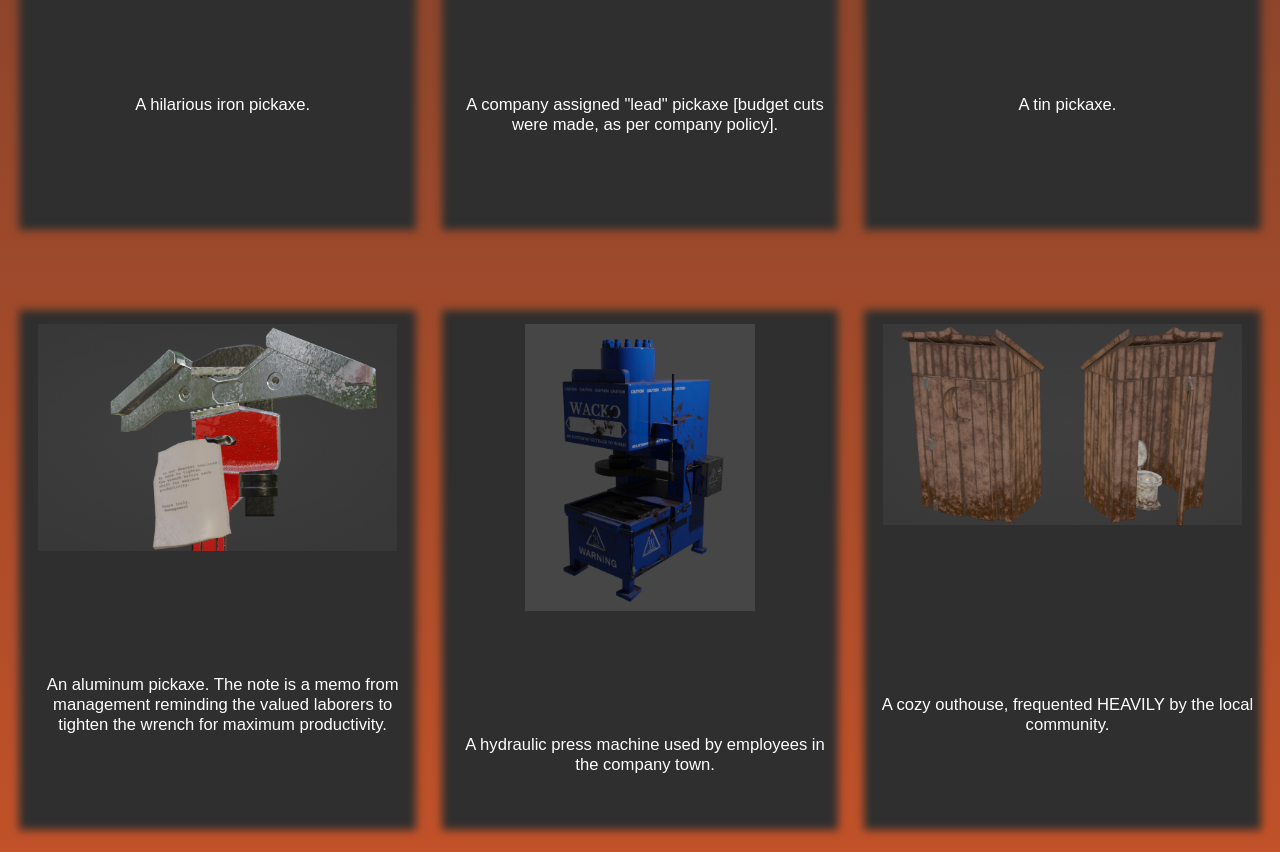
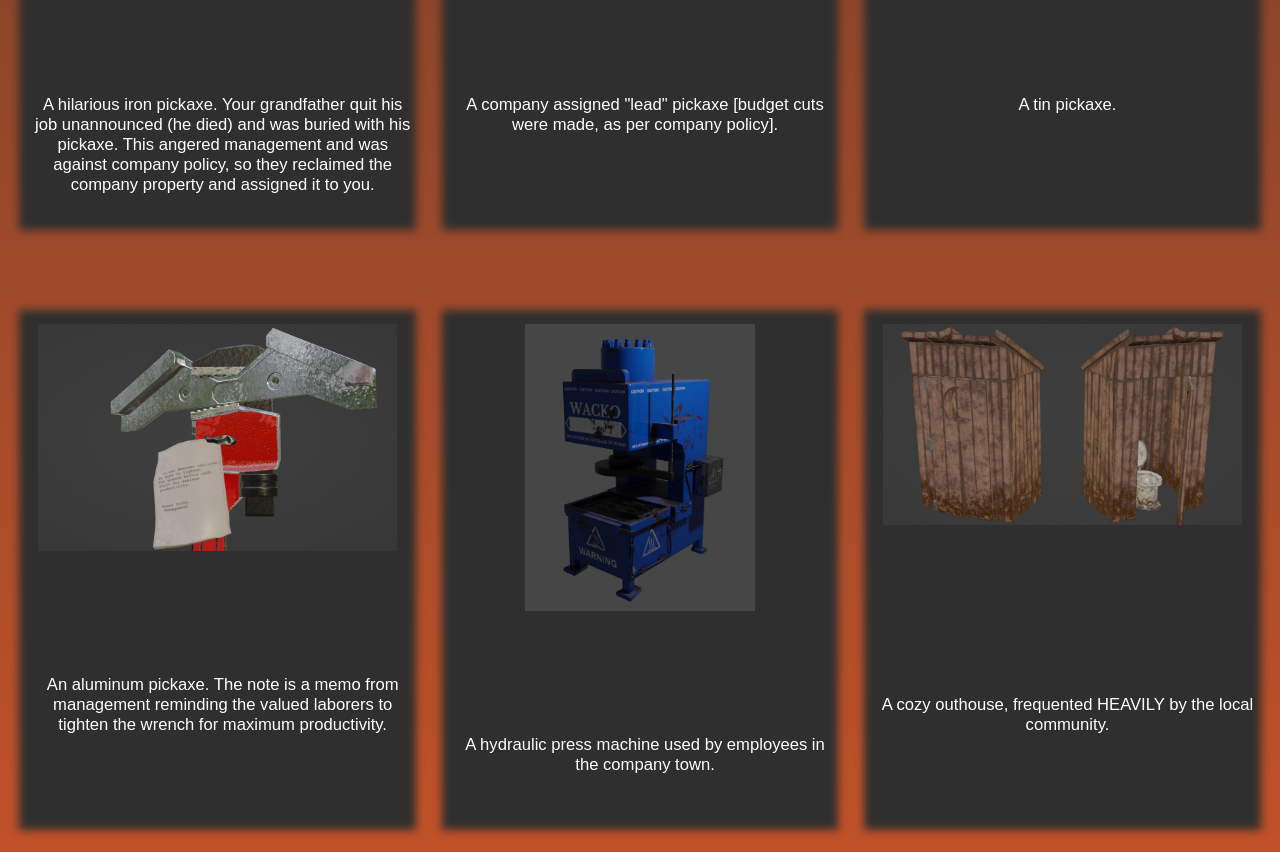
Before and after one commit to InspiredSkeleton/WeatherStation-website, a plain HTML site: page portfolio.html in a window 1280 px wide. Shown: the part 1594-2446 px from the top of the page. Drawn offline with Linux system fonts and the light colour scheme; a web font is replaced by a local one.

Commit message:
Update portfolio.html

```diff
--- a/portfolio.html
+++ b/portfolio.html
@@ -83,7 +83,7 @@
             <div class="shadowBox">
             </div>
             <div class="textBox">
-                <p><br><br>A hilarious iron pickaxe.</p>
+                <p><br><br>A hilarious iron pickaxe. Your grandfather quit his job unannounced (he died) and was buried with his pickaxe. This angered management and was against company policy, so they reclaimed the company property and assigned it to you.</p>
             </div>
             <div class="imageBox">
                 <img src="images/showcaseImgs/IronPick.png" alt="Iron pickaxe" height="100%" width="100%">
```
